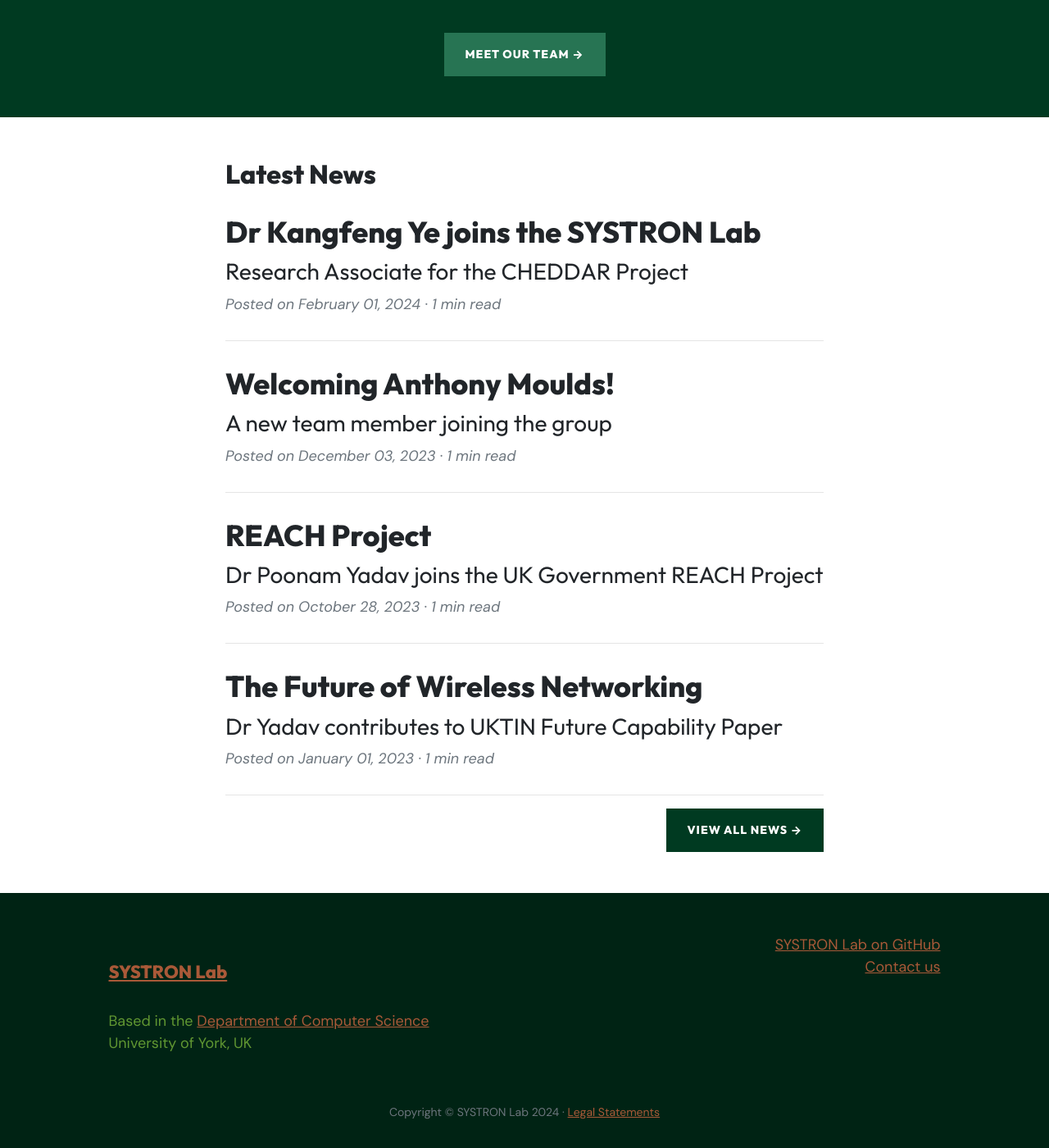
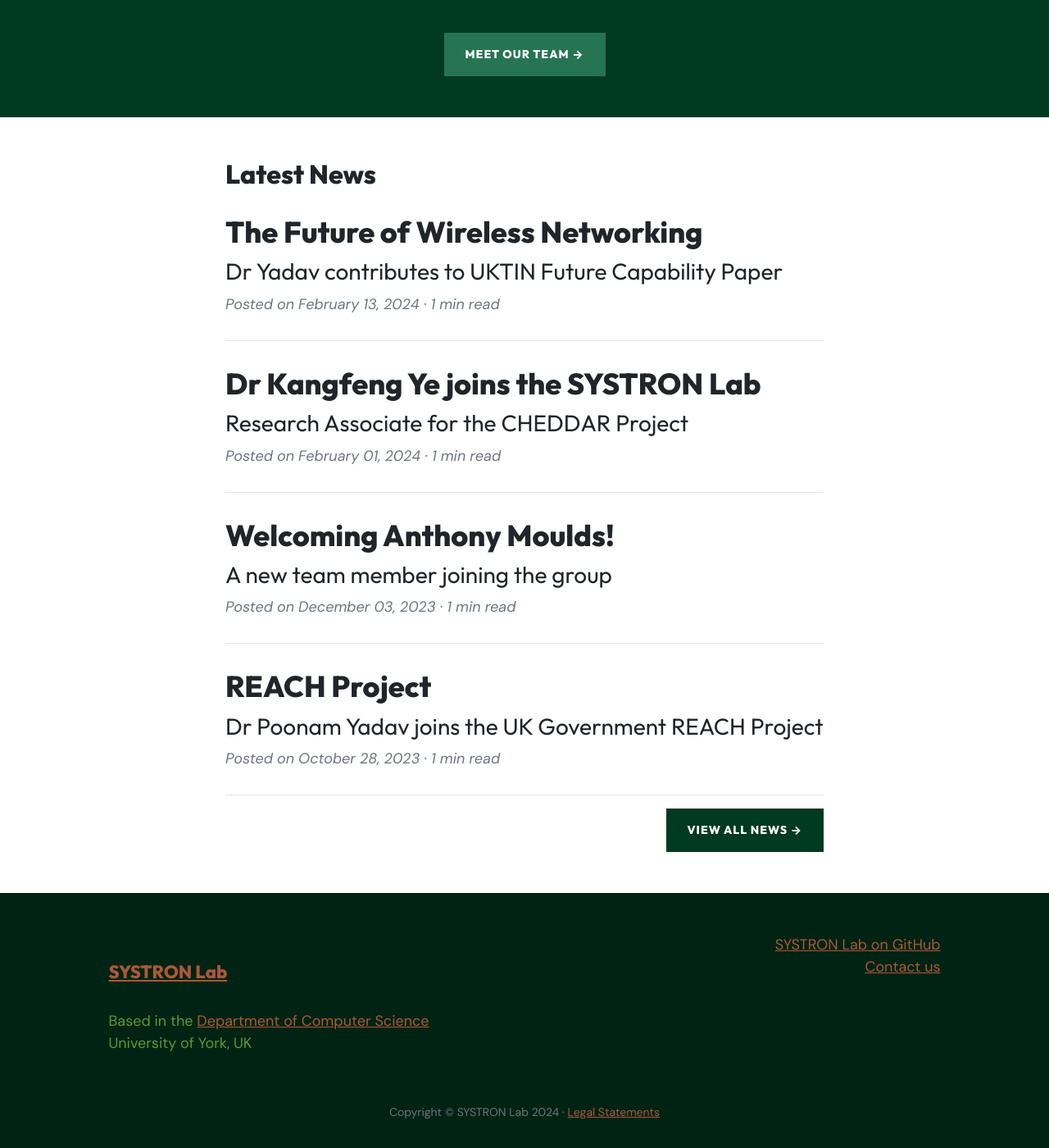
Before and after one commit to xohaeb/systronlab.github.io, a Jekyll site: the page built from index.md, in a window 1280 px wide and 1400 px high, scrolled down 2426 px. Shown: the whole window at 82% size. Built offline with Jekyll 4.4.1, drawn with Linux system fonts in a browser that asks for light colours.

Commit message:
News item date correction

```diff
--- a/news/_posts/2024-02-13-wireless-networking-future-capability.md
+++ b/news/_posts/2024-02-13-wireless-networking-future-capability.md
@@ -1,7 +1,7 @@
 ---
 layout: post
 title: "The Future of Wireless Networking" # The main article title
-date: 2023-01-01 12:00:00 +0000 # Article date, in the form YYYY-MM-DD HH-MM-SS +0000
+date: 2024-02-13 12:00:00 +0000 # Article date, in the form YYYY-MM-DD HH-MM-SS +0000
 subtitle: "Dr Yadav contributes to UKTIN Future Capability Paper" # OPTIONAL: A subtitle. If not used, the first 15 words of the content will be used instead.
 background: '/img/wireless-network.jpg'
 ---
```
